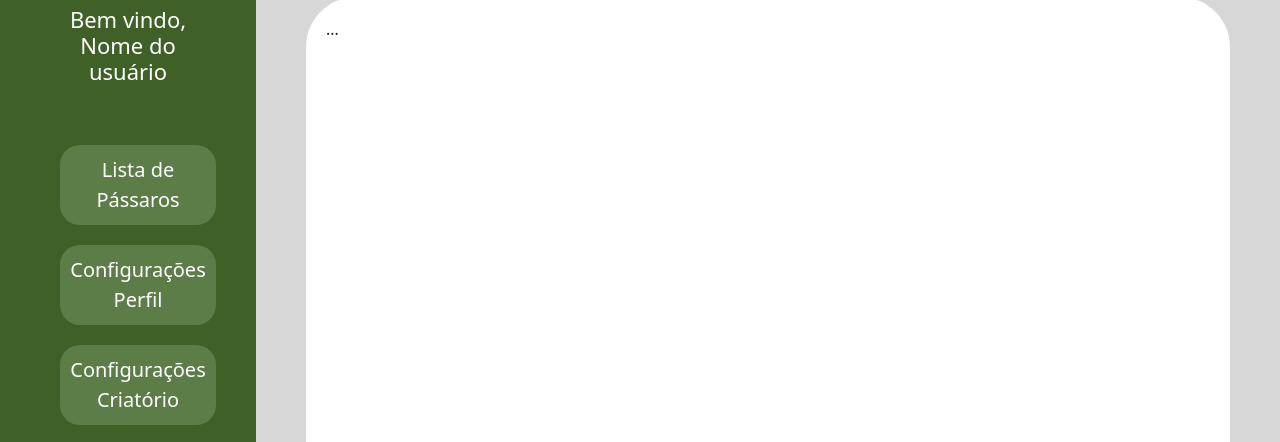
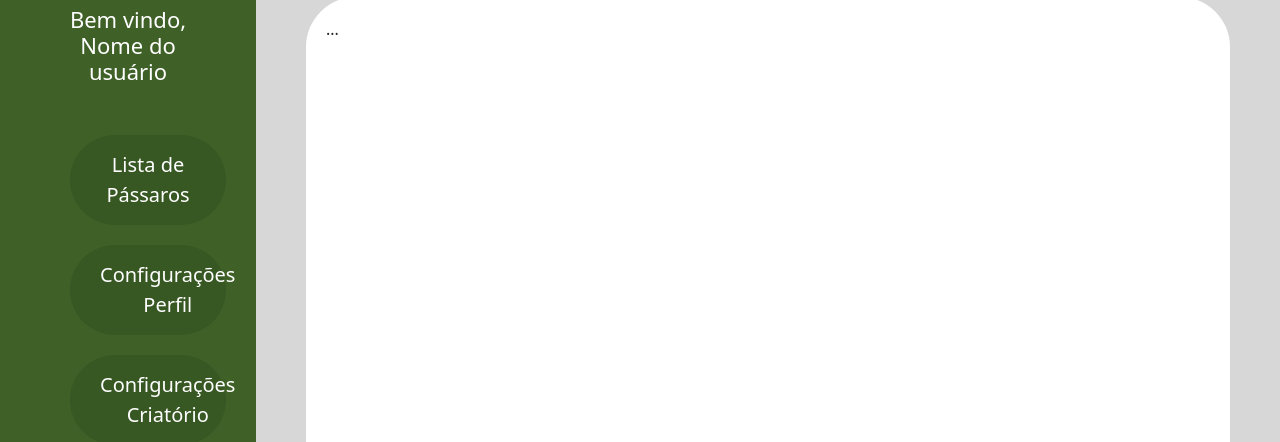
Before and after one commit to BrunoEduardo45/AgroMais, a plain HTML site: page index.html in a window 1280 px wide. Shown: the part 158-600 px from the top of the page. Drawn offline with nearby package versions, Linux system fonts and the light colour scheme.

Commit message:
alteração estilo sidebar

```diff
--- a/index.html
+++ b/index.html
@@ -9,7 +9,7 @@
 
     <link rel="stylesheet" href="style/style.css">
 
-    <title>Sistema de gestão de pássaros</title>
+    <title>Agro+</title>
 </head>
 <body>
     <div id="sidebar">
--- a/style/style.css
+++ b/style/style.css
@@ -19,7 +19,7 @@ body{
     width: 20%;
 }
 #top{
-    height: 85%
+    height: 85%;
 }
 #imgPerfil{
     border-radius: 100%;
@@ -33,17 +33,18 @@ body{
     color:#fff;
 }
 #btn-menu{
-    margin: 10px;
+    margin: 20px;
     width: 100%;
     border: none;
-    border-radius: 20px;
-    padding: 10px;
-    background-color: #5d7d48;
+    border-radius: 50px;
+    padding: 15px 30px;
+    background-color: #375723;
     color: #fff;
     font-size: 20px;
+    display: flex;
 }
 #btn-menu:hover{
-    background-color: #324e20;
+    background-color: #273d19;
 }
 #btn-sair{
     margin: 10px;
```
